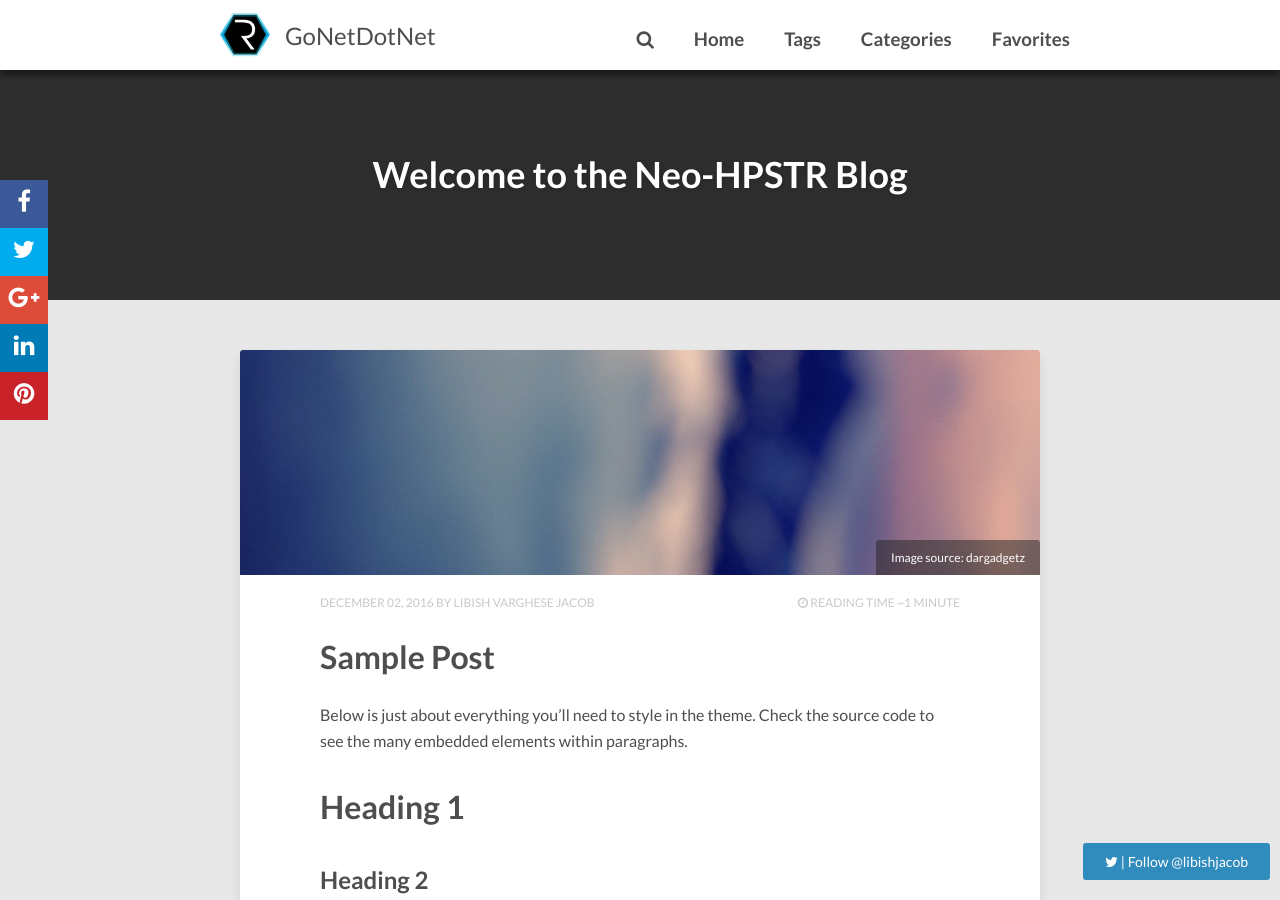
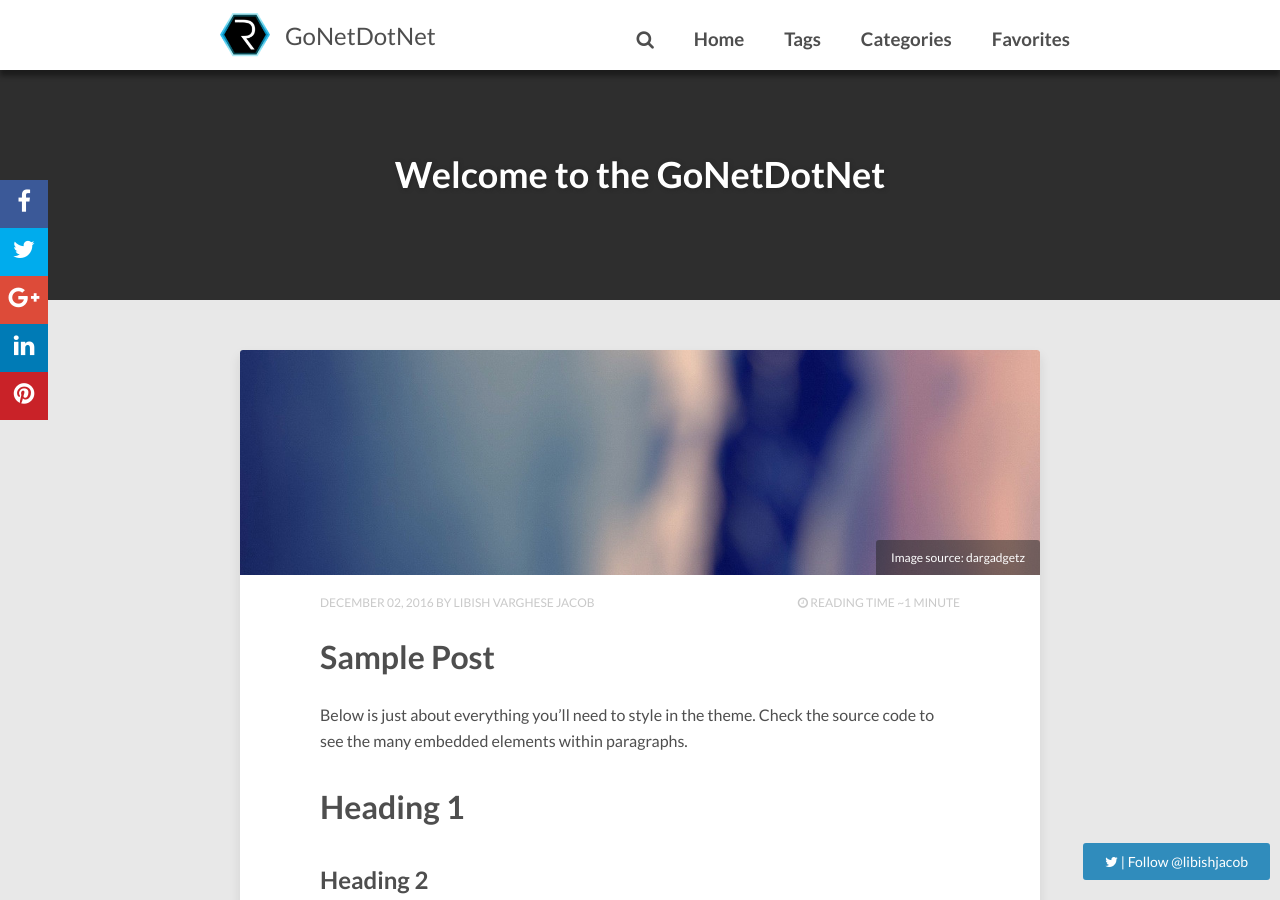
Before and after one commit to libish-jacob/Blog, a Jekyll site: the page built from index.html, in a window 1280 px wide and 900 px high. Built offline with Jekyll 4.4.1, drawn with Linux system fonts in a browser that asks for light colours; nearby versions of some CDN libraries; the list of posts is cut into pages by our own code; comment, search, counter and statistics services are not loaded; some of the changed lines change nothing that is shown.

Commit message:
Update index.html

```diff
--- a/index.html
+++ b/index.html
@@ -1,7 +1,9 @@
 ---
 layout: home
-title: "Welcome to the Neo-HPSTR Blog"
-description: "Describe this nonsense."
+title: "Welcome to the GoNetDotNet"
+description: "GoNetDotNet is an Open Access weblog of Libish Varghese Jacob, designed to facilitate technology information sharing worldwide. GoNetDotNet is building Open Access library of technology knowledge in the form of Articles, videos, PowerPoint presentations, and images.
+The GoNetDotNet platform allows users to read and share unlimited number of articles and receive updates from GoNetDotNet.
+GoNetDotNet is dedicated to software professionals, academic institutions, computer organizations, and anyone with the goal of advancing or learning about Microsoft Technologies."
 tags: [Jekyll, theme, themes, responsive, blog, modern]
 comments: false
 ---
```
